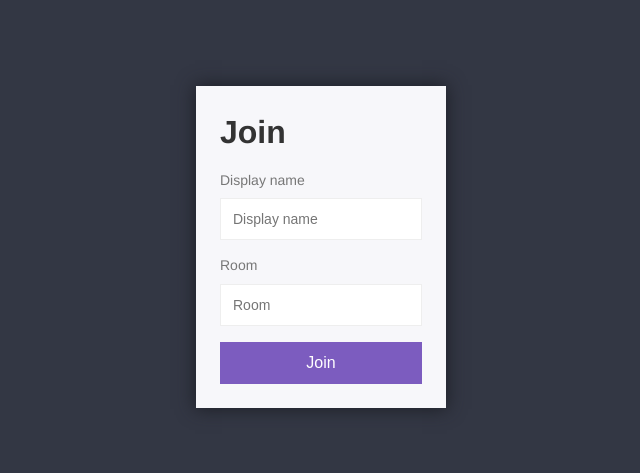
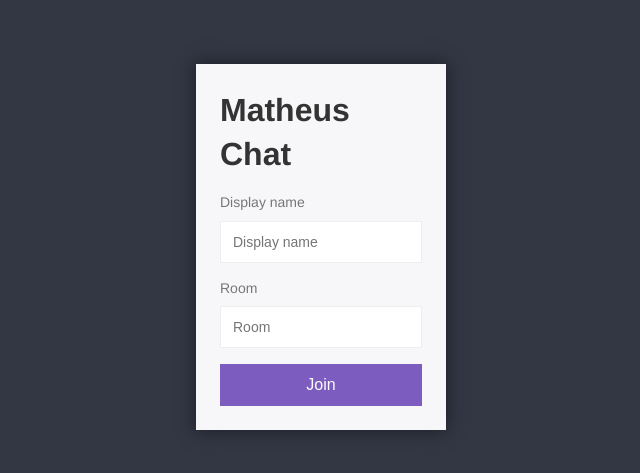
Before and after one commit to poring86/chat-app, a website: page public/index.html in a window 1280 px wide. Shown: the part 153-626 px from the top of the page, without its empty margins (319-959 px from the left). Drawn offline with Linux system fonts and the light colour scheme.

Commit message:
alterações

```diff
--- a/public/index.html
+++ b/public/index.html
@@ -9,7 +9,7 @@
         <div class="centered-form">
             <div class="centered-form__box">
                 <h1>
-                    Join
+                    Matheus Chat
                 </h1>
                 <form action="/chat.html">
                     <label for="">Display name</label>
```
